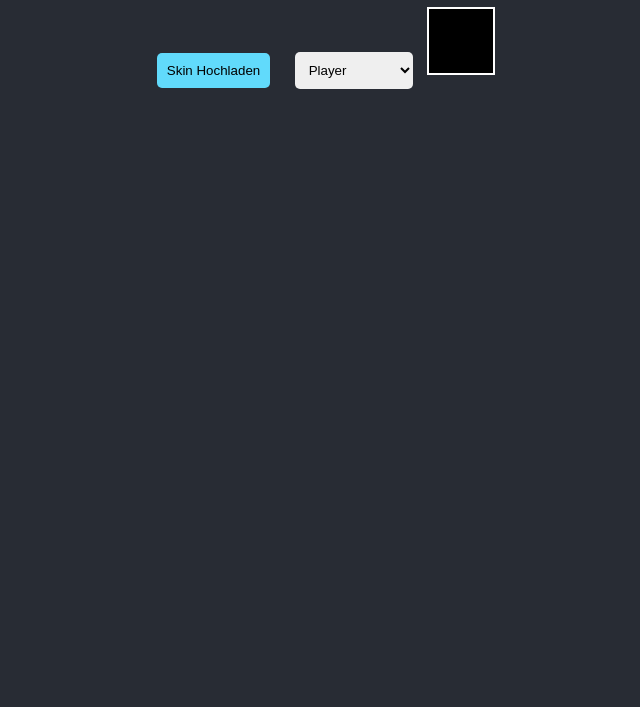
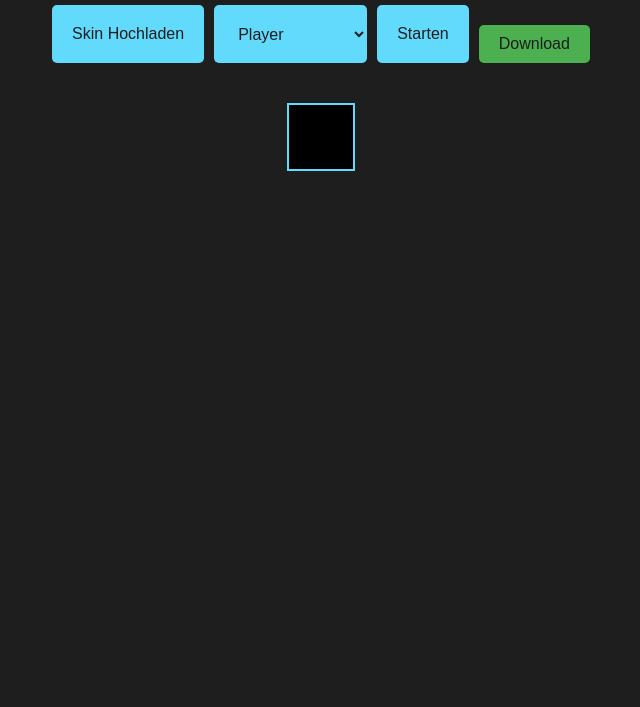
Before and after one commit to notTheLey/skin-overlay, a plain HTML site: page index.html in a window 1280 px wide. Shown: the part 93-800 px from the top of the page, without its empty margins (319-959 px from the left). Drawn offline with Linux system fonts and the light colour scheme.

Commit message:
Update index.html

```diff
--- a/index.html
+++ b/index.html
@@ -8,26 +8,44 @@
         body {
             font-family: Arial, sans-serif;
             text-align: center;
-            background: #282c34;
+            background: #1e1e1e;
             color: white;
+            margin: 0;
+            padding: 20px;
         }
-        input, button, select {
-            margin: 10px;
-            padding: 10px;
+        h1 {
+            color: #61dafb;
+            margin-bottom: 20px;
+        }
+        .container {
+            display: flex;
+            flex-direction: column;
+            align-items: center;
+            gap: 20px;
+        }
+        .controls {
+            display: flex;
+            flex-wrap: wrap;
+            gap: 10px;
+            justify-content: center;
+        }
+        button, select {
+            padding: 10px 20px;
+            border: none;
             border-radius: 5px;
-            border: none;
+            background: #61dafb;
+            color: #1e1e1e;
+            cursor: pointer;
+            font-size: 16px;
+            transition: background 0.3s ease;
         }
-        button {
-            background: #61dafb;
-            cursor: pointer;
-        }
-        button:hover {
+        button:hover, select:hover {
             background: #21a1f1;
         }
         canvas {
+            border: 2px solid #61dafb;
+            background: #000;
             margin-top: 20px;
-            border: 2px solid white;
-            background: #000;
         }
         .loader {
             border: 4px solid #f3f3f3;
@@ -43,16 +61,33 @@
             0% { transform: rotate(0deg); }
             100% { transform: rotate(360deg); }
         }
+        .download-btn {
+            background: #4CAF50;
+            margin-top: 20px;
+        }
+        .download-btn:hover {
+            background: #45a049;
+        }
     </style>
 </head>
 <body>
     <h1>Minecraft Skin Overlay Generator</h1>
+    <div class="container">
+        <div class="controls">
             <button onclick="loadSkin()">Skin Hochladen</button>
             <select id="overlaySelect"></select>
+            <button onclick="startOverlay()">Starten</button>
+            <button class="download-btn" onclick="downloadSkin()" disabled>Download</button>
+        </div>
         <div id="loader" class="loader"></div>
         <canvas id="canvas" width="64" height="64"></canvas>
+    </div>
 
     <script>
+        let skinImage = null; // Hochgeladener Skin
+        let canvas = document.getElementById('canvas');
+        let ctx = canvas.getContext('2d');
+
         // Overlays aus der config.json laden
         async function fetchOverlays() {
             try {
@@ -89,8 +124,15 @@
 
                 try {
                     // Skin als Bild laden
-                    const skinUrl = URL.createObjectURL(file);
-                    await drawSkinWithOverlay(skinUrl);
+                    skinImage = new Image();
+                    skinImage.src = URL.createObjectURL(file);
+                    await new Promise((resolve) => {
+                        skinImage.onload = resolve;
+                    });
+
+                    // Skin auf den Canvas zeichnen
+                    ctx.clearRect(0, 0, canvas.width, canvas.height);
+                    ctx.drawImage(skinImage, 0, 0, 64, 64);
                 } catch (error) {
                     alert('Fehler beim Laden des Skins: ' + error.message);
                 } finally {
@@ -103,24 +145,19 @@
             fileInput.click();
         }
 
-        // Funktion zum Zeichnen des Skins mit Overlay
-        async function drawSkinWithOverlay(skinUrl) {
+        // Funktion zum Anwenden des Overlays
+        async function startOverlay() {
+            if (!skinImage) return alert('Bitte zuerst einen Skin hochladen!');
+
             const overlayPath = document.getElementById('overlaySelect').value;
-            const canvas = document.getElementById('canvas');
-            const ctx = canvas.getContext('2d');
-            ctx.clearRect(0, 0, canvas.width, canvas.height);
+            if (!overlayPath) return alert('Bitte ein Overlay auswählen!');
 
-            // Skin zeichnen
-            const skin = new Image();
-            skin.src = skinUrl;
-            await new Promise((resolve) => {
-                skin.onload = resolve;
-            });
+            // Ladeanzeige anzeigen
+            const loader = document.getElementById('loader');
+            loader.style.display = 'block';
 
-            // Skin auf den Canvas zeichnen (64x64)
-            ctx.drawImage(skin, 0, 0, 64, 64);
-
-            // Overlay zeichnen
+            try {
+                // Overlay laden
                 const overlay = new Image();
                 overlay.src = overlayPath;
                 await new Promise((resolve) => {
@@ -129,6 +166,23 @@
 
                 // Overlay auf den Canvas zeichnen
                 ctx.drawImage(overlay, 0, 0, 64, 64);
+
+                // Download-Button aktivieren
+                document.querySelector('.download-btn').disabled = false;
+            } catch (error) {
+                alert('Fehler beim Laden des Overlays: ' + error.message);
+            } finally {
+                // Ladeanzeige ausblenden
+                loader.style.display = 'none';
+            }
+        }
+
+        // Funktion zum Herunterladen des Skins
+        function downloadSkin() {
+            const link = document.createElement('a');
+            link.download = 'minecraft-skin-with-overlay.png';
+            link.href = canvas.toDataURL('image/png');
+            link.click();
         }
 
         // Overlays beim Laden der Seite abrufen
```
Lines whose indentation alone changed are shown as unchanged.
